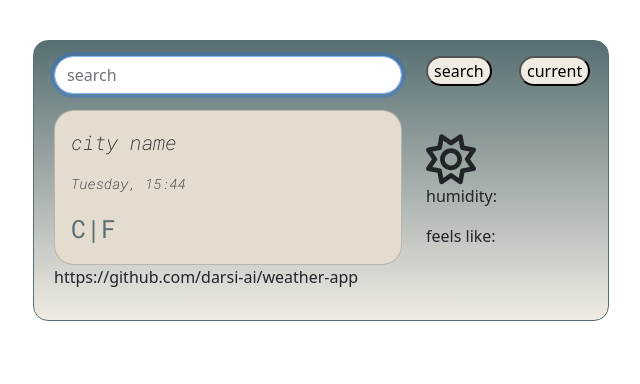
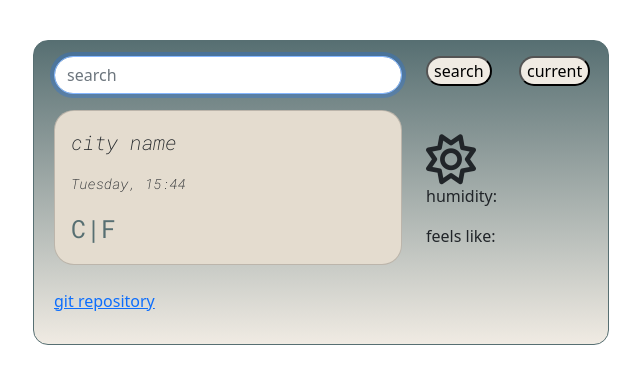
Before and after one commit to darsi-ai/weather-app, a plain HTML site: page index.html in a window 1280 px wide. Shown: the whole page, without its empty margins (319-959 px from the left). Drawn offline with nearby package versions, Linux system fonts and the light colour scheme.

Commit message:
modified link

```diff
--- a/index.html
+++ b/index.html
@@ -52,8 +52,9 @@
                     feels like:
                 </p>
             </div>
-            <p class="linkToGit">
-                https://github.com/darsi-ai/weather-app
+            <p>
+                <br />
+                <a href="https://github.com/darsi-ai/weather-app" class="linkToGit">git repository</a>
             </p>
         </div>
     <script src="src/script.js"></script>
```
